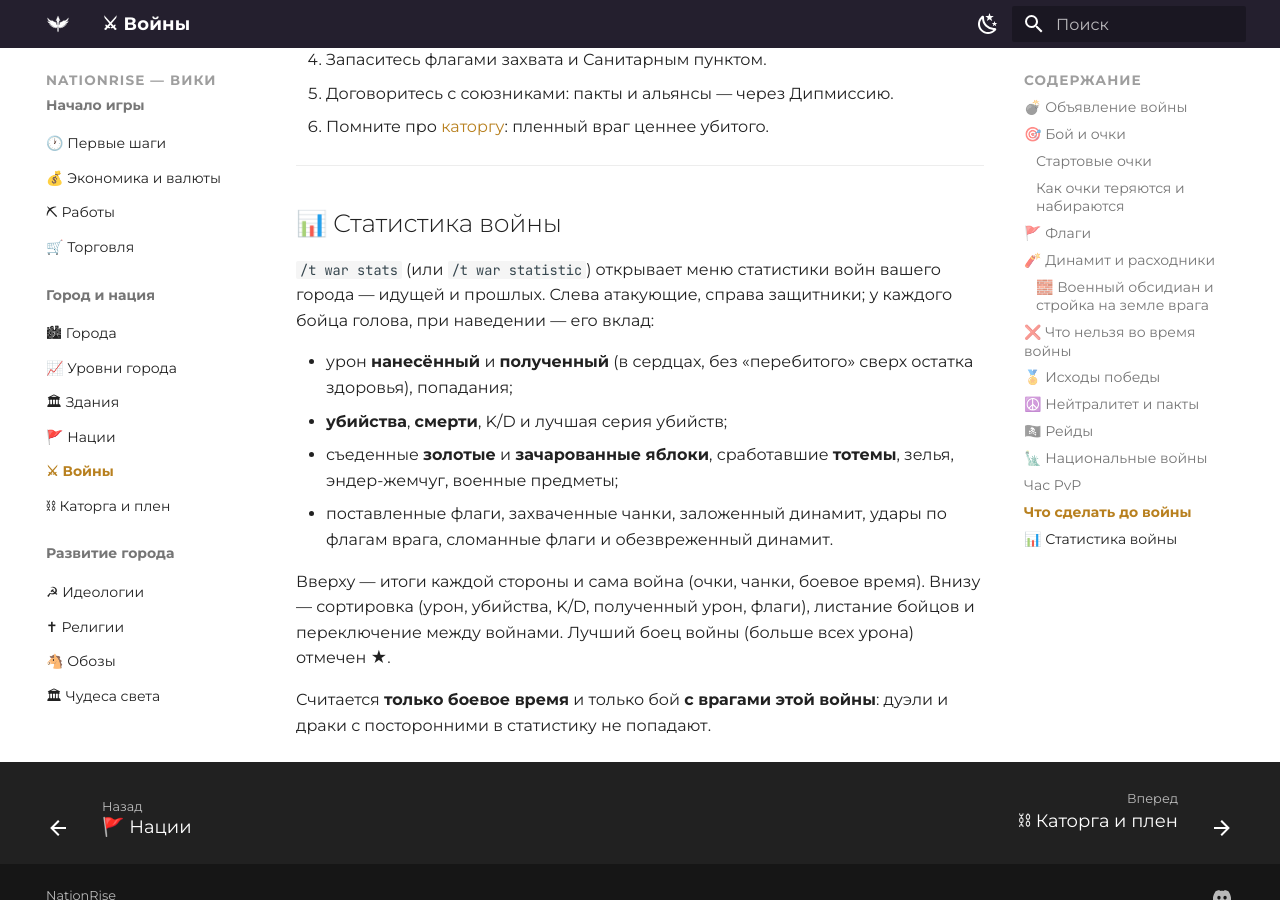
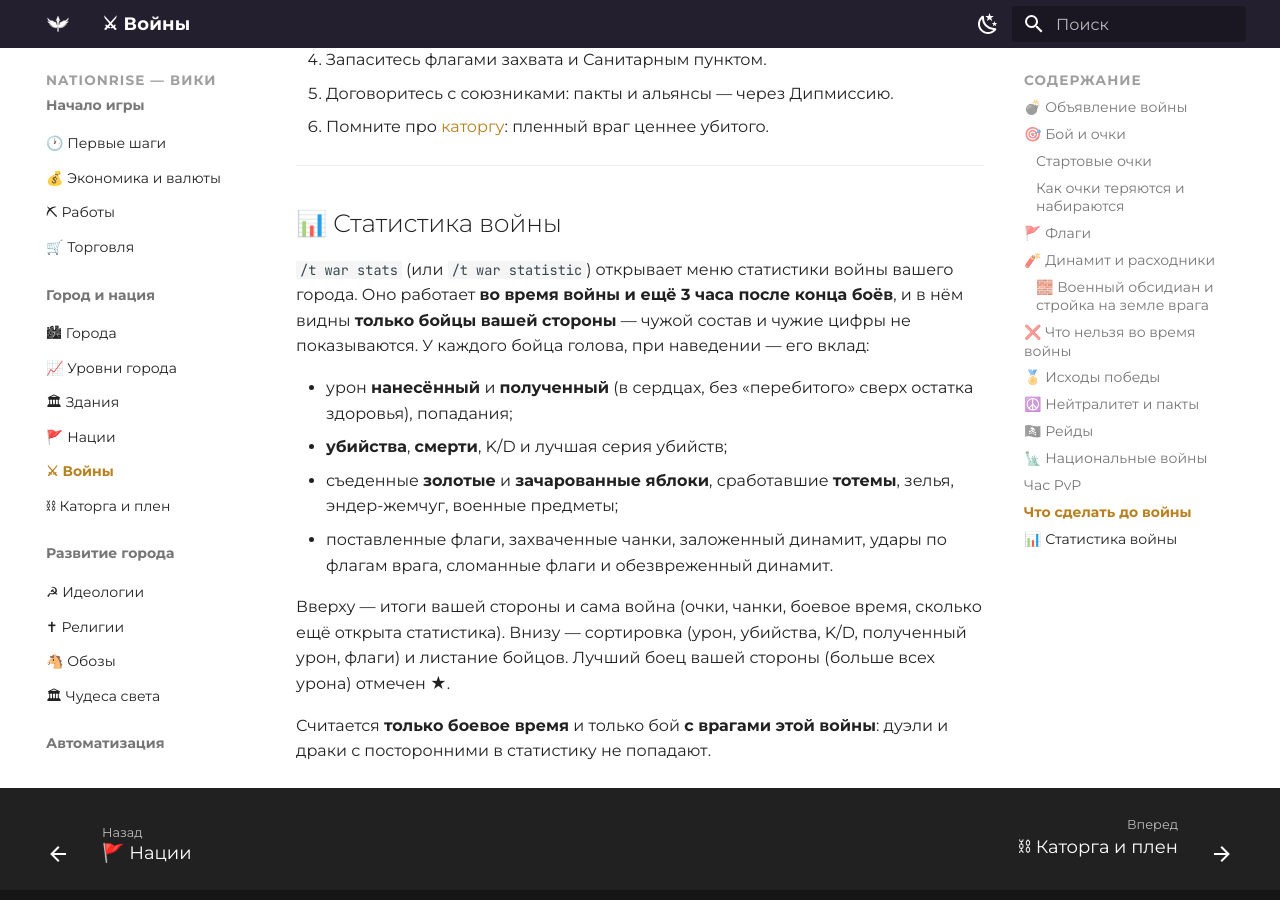
Before and after one commit to zixSSSed/NationRise-Wiki-RU, an MkDocs documentation site: the page built from docs/war.md, in a window 1280 px wide and 900 px high, scrolled down 8739 px. Built offline with MkDocs 1.6.1 and Material for MkDocs 9.7.7, drawn with Linux system fonts in a browser that asks for light colours.

Commit message:
/t war stats: только своя сторона, открыт во время войны и 3 ч после конца боёв (war.stats-hours-after), хранение 3 дня
Co-Authored-By: Claude Opus 5.5 <noreply@anthropic.com>

```diff
--- a/docs/war.md
+++ b/docs/war.md
@@ -258,17 +258,18 @@
 
 ## 📊 Статистика войны
 
-`/t war stats` (или `/t war statistic`) открывает меню статистики войн вашего города — идущей и прошлых.
-Слева атакующие, справа защитники; у каждого бойца голова, при наведении — его вклад:
+`/t war stats` (или `/t war statistic`) открывает меню статистики войны вашего города. Оно работает
+**во время войны и ещё 3 часа после конца боёв**, и в нём видны **только бойцы вашей стороны** —
+чужой состав и чужие цифры не показываются. У каждого бойца голова, при наведении — его вклад:
 
 - урон **нанесённый** и **полученный** (в сердцах, без «перебитого» сверх остатка здоровья), попадания;
 - **убийства**, **смерти**, K/D и лучшая серия убийств;
 - съеденные **золотые** и **зачарованные яблоки**, сработавшие **тотемы**, зелья, эндер-жемчуг, военные предметы;
 - поставленные флаги, захваченные чанки, заложенный динамит, удары по флагам врага, сломанные флаги и обезвреженный динамит.
 
-Вверху — итоги каждой стороны и сама война (очки, чанки, боевое время). Внизу — сортировка
-(урон, убийства, K/D, полученный урон, флаги), листание бойцов и переключение между войнами.
-Лучший боец войны (больше всех урона) отмечен **★**.
+Вверху — итоги вашей стороны и сама война (очки, чанки, боевое время, сколько ещё открыта статистика).
+Внизу — сортировка (урон, убийства, K/D, полученный урон, флаги) и листание бойцов.
+Лучший боец вашей стороны (больше всех урона) отмечен **★**.
 
 Считается **только боевое время** и только бой **с врагами этой войны**: дуэли и драки с посторонними
 в статистику не попадают.
```
